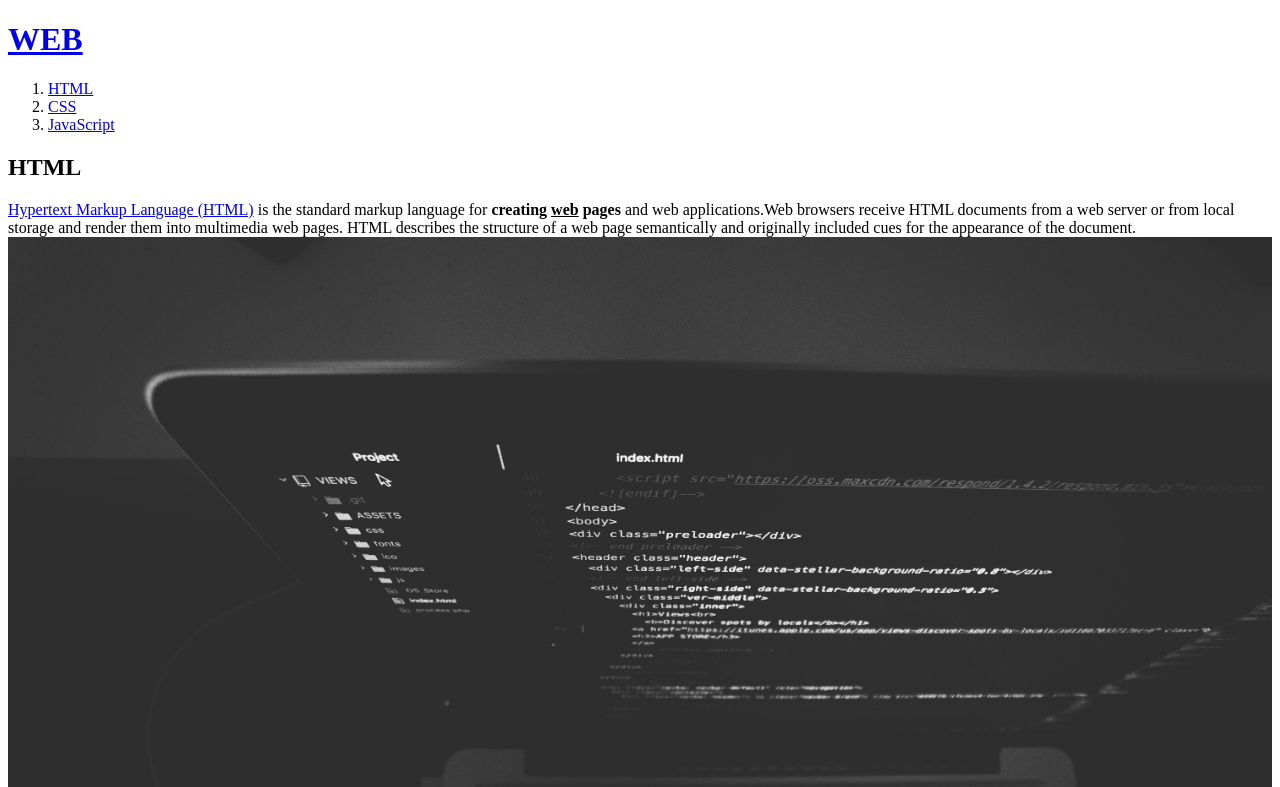
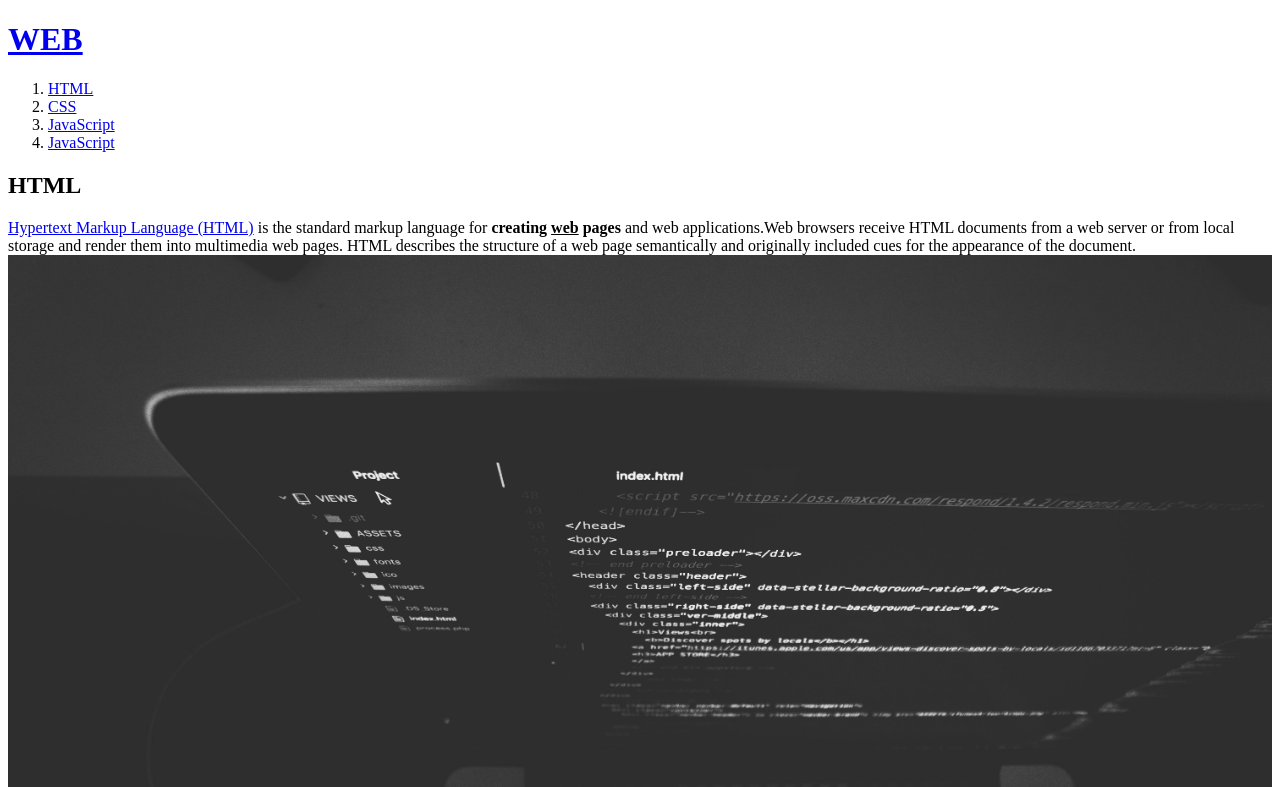
Before and after one commit to oh16567/node, a plain HTML site: page 1.html in a window 1280 px wide. Shown: the top 787 px of the page. Drawn offline with Linux system fonts and the light colour scheme.

Commit message:
first commit

```diff
--- a/1.html
+++ b/1.html
@@ -10,6 +10,7 @@
     <li><a href="1.html">HTML</a></li>
     <li><a href="2.html">CSS</a></li>
     <li><a href="3.html">JavaScript</a></li>
+    <li><a href="4.html">JavaScript</a></li>
   </ol>
   <h2>HTML</h2>
   <p><a href="https://www.w3.org/TR/html5/" target="_blank" title="html5 speicification">Hypertext Markup Language (HTML)</a> is the standard markup language for <strong>creating <u>web</u> pages</strong> and web applications.Web browsers receive HTML documents from a web server or from local storage and render them into multimedia web pages. HTML describes the structure of a web page semantically and originally included cues for the appearance of the document.
```
